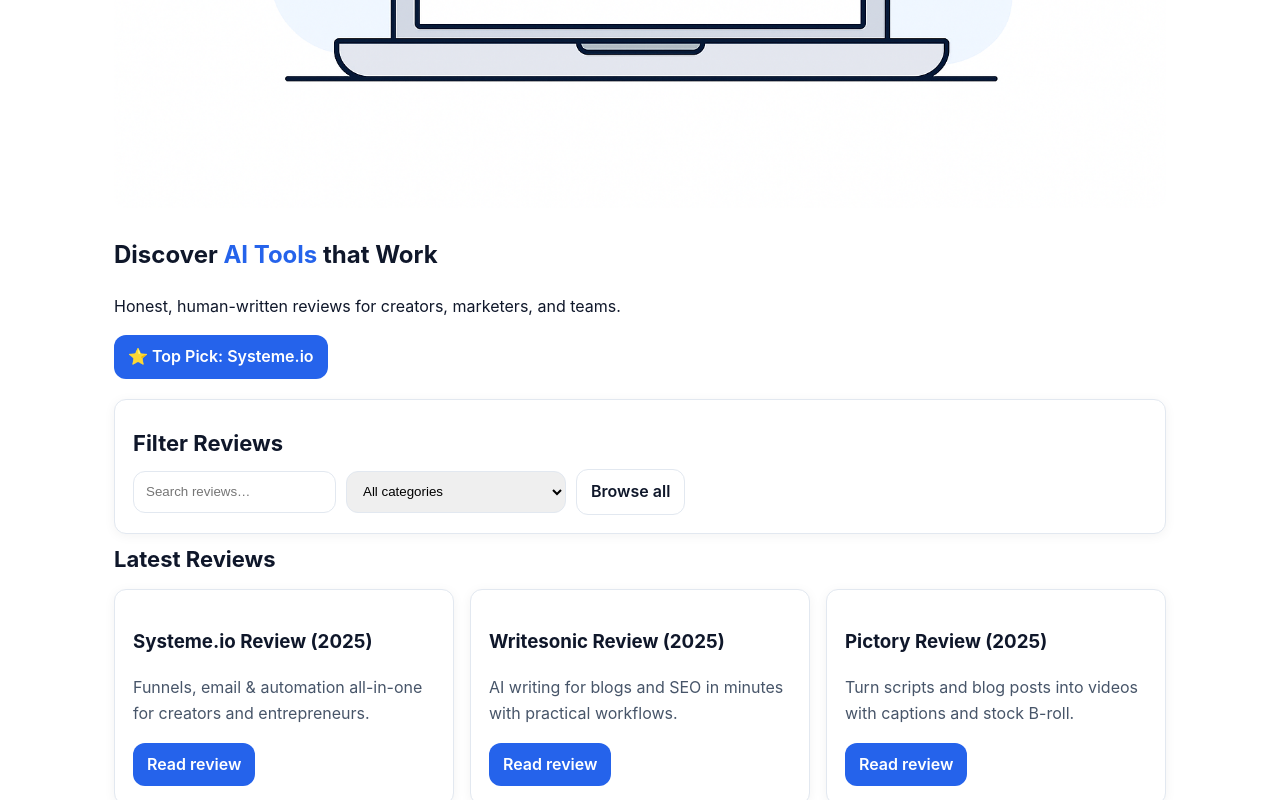
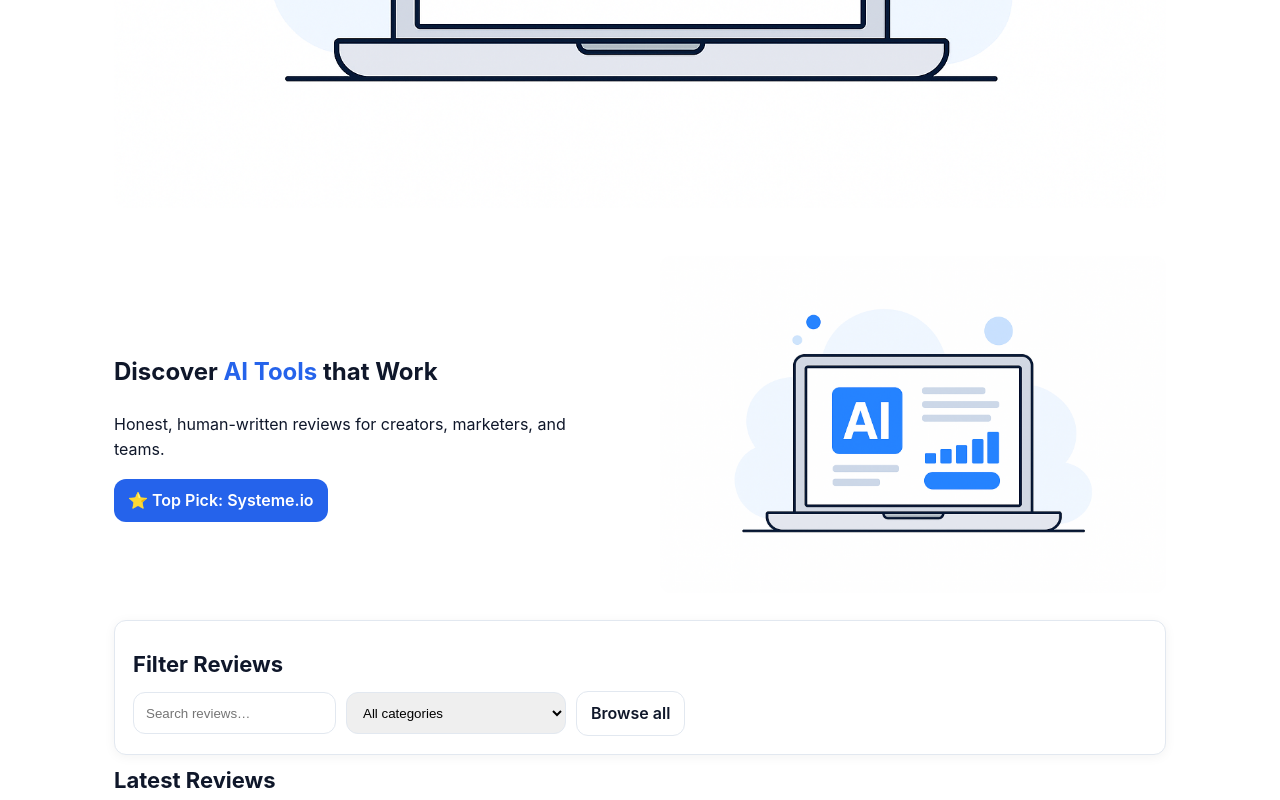
Before and after one commit to PedroFTorres/FutureToolsHub, a plain HTML site: page index.html in a window 1280 px wide. Shown: the part 612-1412 px from the top of the page. Drawn offline with Linux system fonts and the light colour scheme.

Commit message:
Update index.html

```diff
--- a/index.html
+++ b/index.html
@@ -31,11 +31,17 @@
       <img src="/assets/hero-preview.webp" alt="AI Brain Banner" style="max-width:100%;border-radius:12px;">
     </section>
 
-    <section class="hero">
-      <h1>Discover <span style="color:var(--brand)">AI Tools</span> that Work</h1>
-      <p>Honest, human-written reviews for creators, marketers, and teams.</p>
-      <a class="btn" href="/reviews/systeme-io.html">⭐ Top Pick: Systeme.io</a>
-    </section>
+   <!-- 🧠 Hero com layout lado a lado -->
+<section class="hero" style="display:flex;align-items:center;justify-content:space-between;flex-wrap:wrap;gap:40px;margin-top:40px;">
+  <div class="hero-text" style="flex:1;min-width:280px;">
+    <h1>Discover <span style="color:var(--brand)">AI Tools</span> that Work</h1>
+    <p>Honest, human-written reviews for creators, marketers, and teams.</p>
+    <a class="btn" href="/reviews/systeme-io.html">⭐ Top Pick: Systeme.io</a>
+  </div>
+  <div class="hero-image" style="flex:1;min-width:300px;text-align:center;">
+    <img src="/assets/hero-preview.webp" alt="AI Brain Banner" style="max-width:100%;border-radius:12px;">
+  </div>
+</section>
 
     <section id="filter" class="card" style="margin-top:20px">
       <h2 class="section-title">Filter Reviews</h2>
```
